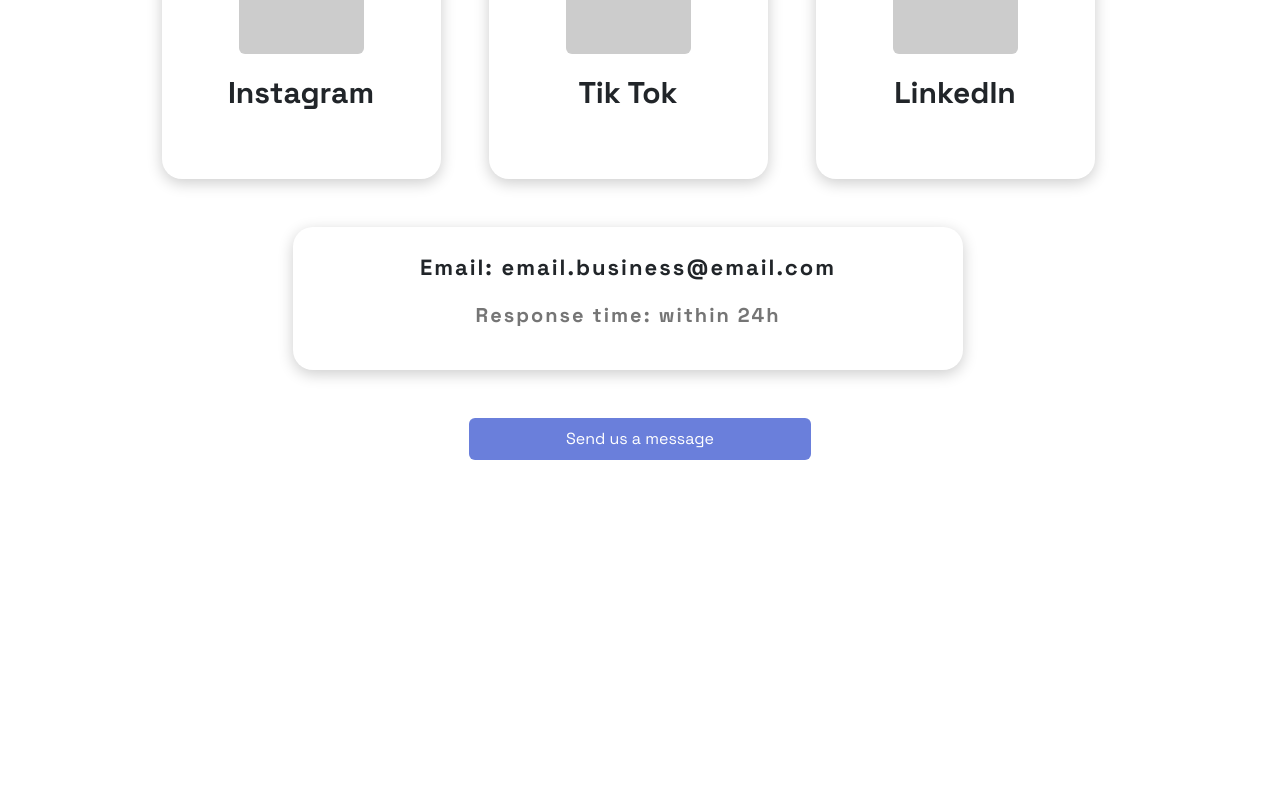
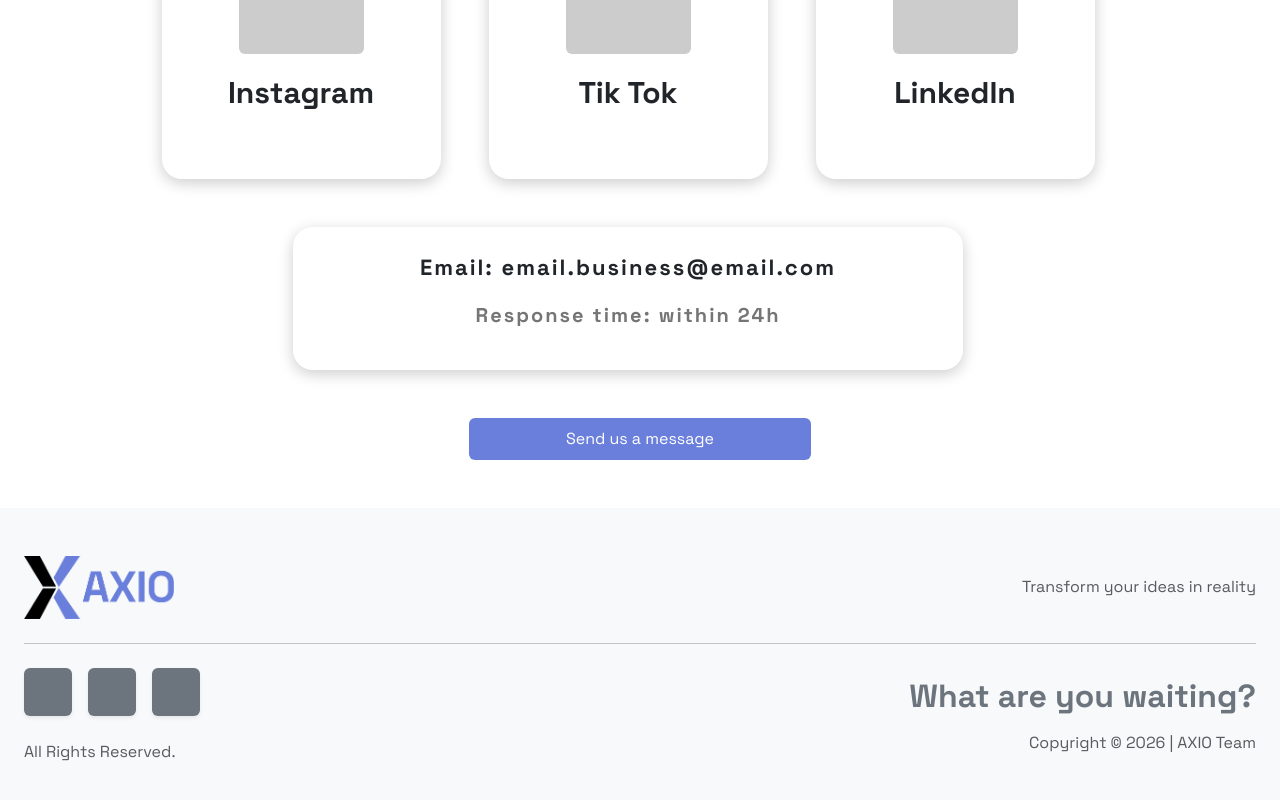
Before and after one commit to devCristo-06/axio-landing-page, a Next.js app: page / in a window 1280 px wide. Shown: the part 4203-5003 px from the top of the page. Before the commit the page ends 4711 px from the top, so only its background shows below. Built offline with nearby package versions, Linux system fonts and the light colour scheme.

Commit message:
edit footer

```diff
--- a/src/app/Footer.tsx
+++ b/src/app/Footer.tsx
@@ -0,0 +1,51 @@
+export default function Footer() {
+    return (
+        <footer className="py-5 bg-light">
+            <div className="container-fluid px-4">
+
+                {/* ROW 1 */}
+                <div className="row align-items-center">
+                    <div className="col-6">
+                        <a href="#">
+                            <img src="../../images/axioLogo.png" width="150" alt="Axio logo" />
+                        </a>
+                    </div>
+
+                    <div className="col-6 text-end">
+                        <p className="text-muted m-0">
+                            Transform your ideas in reality
+                        </p>
+                    </div>
+                </div>
+
+                <hr className="my-4" />
+
+                {/* ROW 2 */}
+                <div className="row align-items-center">
+                    <div className="col-12 col-lg-6">
+                        <div className="d-flex gap-3 mb-4">
+                            <div className="p-4 bg-secondary rounded shadow-sm"></div>
+                            <div className="p-4 bg-secondary rounded shadow-sm"></div>
+                            <div className="p-4 bg-secondary rounded shadow-sm"></div>
+                        </div>
+
+                        <p className="text-muted m-0">
+                            All Rights Reserved.
+                        </p>
+                    </div>
+
+                    <div className="col-12 col-lg-6 text-lg-end mt-4 mt-lg-0">
+                        <h2 className="fw-bold text-secondary">
+                            What are you waiting?
+                        </h2>
+
+                        <p className="text-muted mt-3 m-0">
+                            Copyright © 2026 | AXIO Team
+                        </p>
+                    </div>
+                </div>
+
+            </div>
+        </footer>
+    );
+}
--- a/src/app/page.tsx
+++ b/src/app/page.tsx
@@ -4,6 +4,7 @@ import Hero from "./Hero";
 import About from "./About";
 import Services from "./Services";
 import Contact from "./Contact";
+import Footer from "./Footer";
 
 
 export default function Home() {
@@ -14,6 +15,7 @@ export default function Home() {
       <About />
       <Services />
       <Contact />
+      <Footer />
     </main>
   );
 }
```
